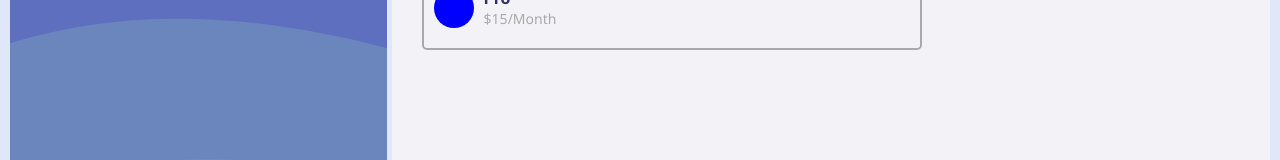
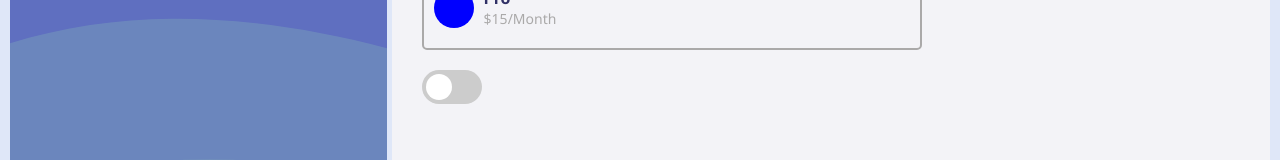
Before and after one commit to tomasleggire/Multi-Step-form-ts-react, a React (Create React App) app: page / in a window 1280 px wide. Both pictures are taken after a click on the button "Next Step". Shown: the part 383-543 px from the top of the page. Built offline with nearby package versions, Linux system fonts and the light colour scheme.

Commit message:
ToggleSwitch componente created

```diff
--- a/src/components/PlanBillingOption.tsx
+++ b/src/components/PlanBillingOption.tsx
@@ -1,6 +1,5 @@
 import React from 'react';
 import '../styles/PlanBillingOption.css';
-import type { SetStateAction } from 'react';
 
 interface MyProps {
   key: string;
--- /dev/null
+++ b/src/components/ToggleSwitch.tsx
@@ -0,0 +1,22 @@
+import React, { useState } from 'react';
+import '../styles/ToggleSwitch.css';
+
+function ToggleSwitch() {
+  const [toggleState, setToggleState] = useState(false);
+
+  const handleToggle = () => {
+    setToggleState(!toggleState);
+    console.log('Toggle State:', toggleState ? 'Monthly' : 'Yearly');
+  };
+
+  return (
+    <div className="toggle-wrapper">
+      <label className="switch">
+        <input type="checkbox" onChange={handleToggle} />
+        <span className="slider round"></span>
+      </label>
+    </div>
+  );
+}
+
+export default ToggleSwitch;
--- a/src/containers/StepsLayouts.tsx
+++ b/src/containers/StepsLayouts.tsx
@@ -1,6 +1,7 @@
 import React from 'react';
 import InputText from '../components/InputText';
 import PlanBillingOption from '../components/PlanBillingOption';
+import ToggleSwitch from '../components/ToggleSwitch';
 import type { SetStateAction } from 'react';
 
 type Step = {
@@ -94,6 +95,7 @@ export default function StepsLayouts(props: MyProps) {
               />
             );
           })}
+          <ToggleSwitch />
         </div>
         <button className="form-btn" type="button">
           Next Step
--- a/src/hooks/useSteps.tsx
+++ b/src/hooks/useSteps.tsx
@@ -1,4 +1,4 @@
-import { useState } from 'react';
+import { useEffect, useState } from 'react';
 type StateStep = { selected: boolean; completed: boolean };
 
 type Step = {
@@ -61,12 +61,10 @@ export default function useSteps() {
     nameUser: string;
     emailUser: string;
     phoneNumberUser: number;
-    plan: number;
   } = {
     nameUser: name,
     emailUser: email,
     phoneNumberUser: phoneNumber,
-    plan: 9,
   };
 
   const steps: Step[] = [
@@ -125,7 +123,7 @@ export default function useSteps() {
     );
     newPlan[currentPlanIndex].selected = true;
     setPlanValue(newPlan);
-    console.log(planValue);
+    console.log(fullOrder);
   };
 
   return {
--- /dev/null
+++ b/src/styles/ToggleSwitch.css
@@ -0,0 +1,66 @@
+.toggle-wrapper {
+  display: flex;
+  align-items: center;
+  margin-bottom: 10px;
+}
+
+.switch {
+  position: relative;
+  display: inline-block;
+  width: 60px;
+  height: 34px;
+}
+
+.switch input {
+  opacity: 0;
+  width: 0;
+  height: 0;
+}
+
+.slider {
+  position: absolute;
+  cursor: pointer;
+  top: 0;
+  left: 0;
+  right: 0;
+  bottom: 0;
+  background-color: #ccc;
+  -webkit-transition: 0.4s;
+  transition: 0.4s;
+  border-radius: 34px;
+}
+
+.slider:before {
+  position: absolute;
+  content: '';
+  height: 26px;
+  width: 26px;
+  left: 4px;
+  bottom: 4px;
+  background-color: white;
+  -webkit-transition: 0.4s;
+  transition: 0.4s;
+  border-radius: 50%;
+}
+
+input:checked + .slider {
+  background-color: #2196f3;
+}
+
+input:focus + .slider {
+  box-shadow: 0 0 1px #2196f3;
+}
+
+input:checked + .slider:before {
+  -webkit-transform: translateX(26px);
+  -ms-transform: translateX(26px);
+  transform: translateX(26px);
+}
+
+.slider.round {
+  border-radius: 34px;
+}
+
+.slider.round:before {
+  border-radius: 50%;
+}
```
